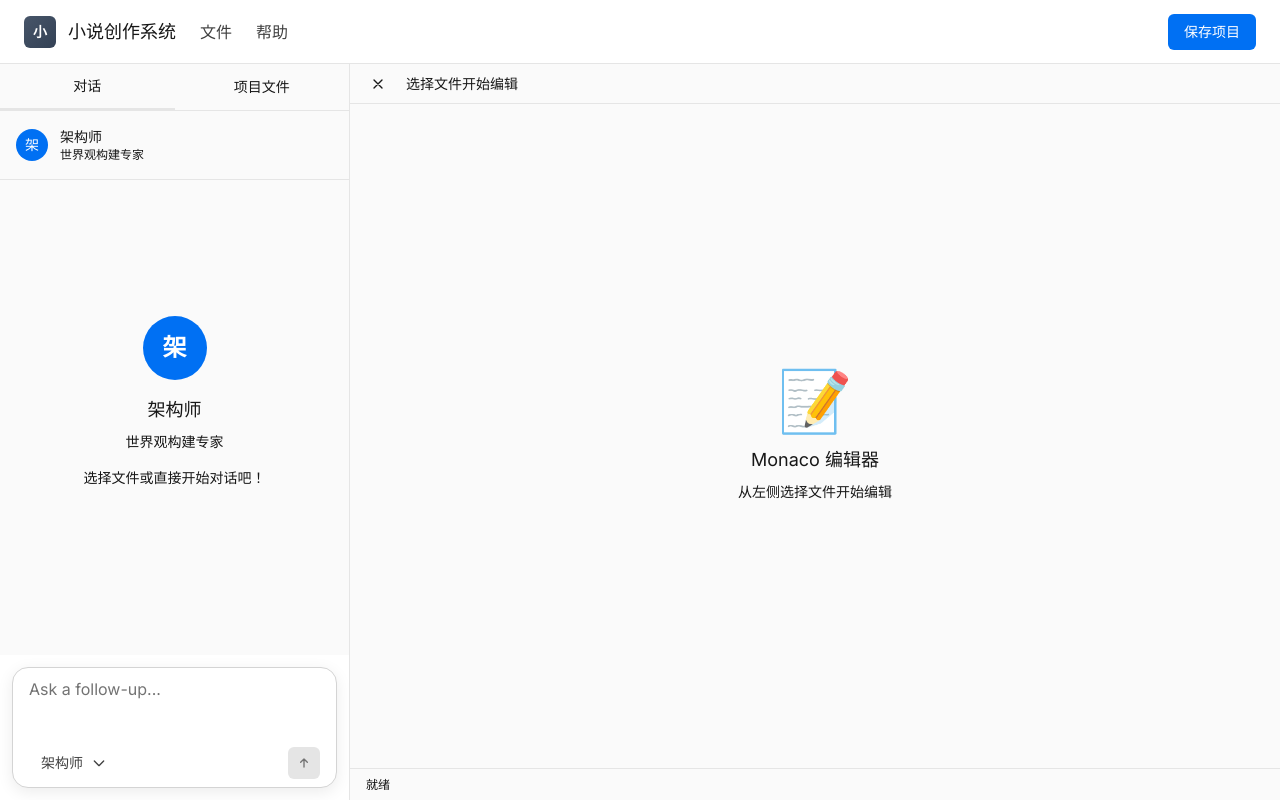
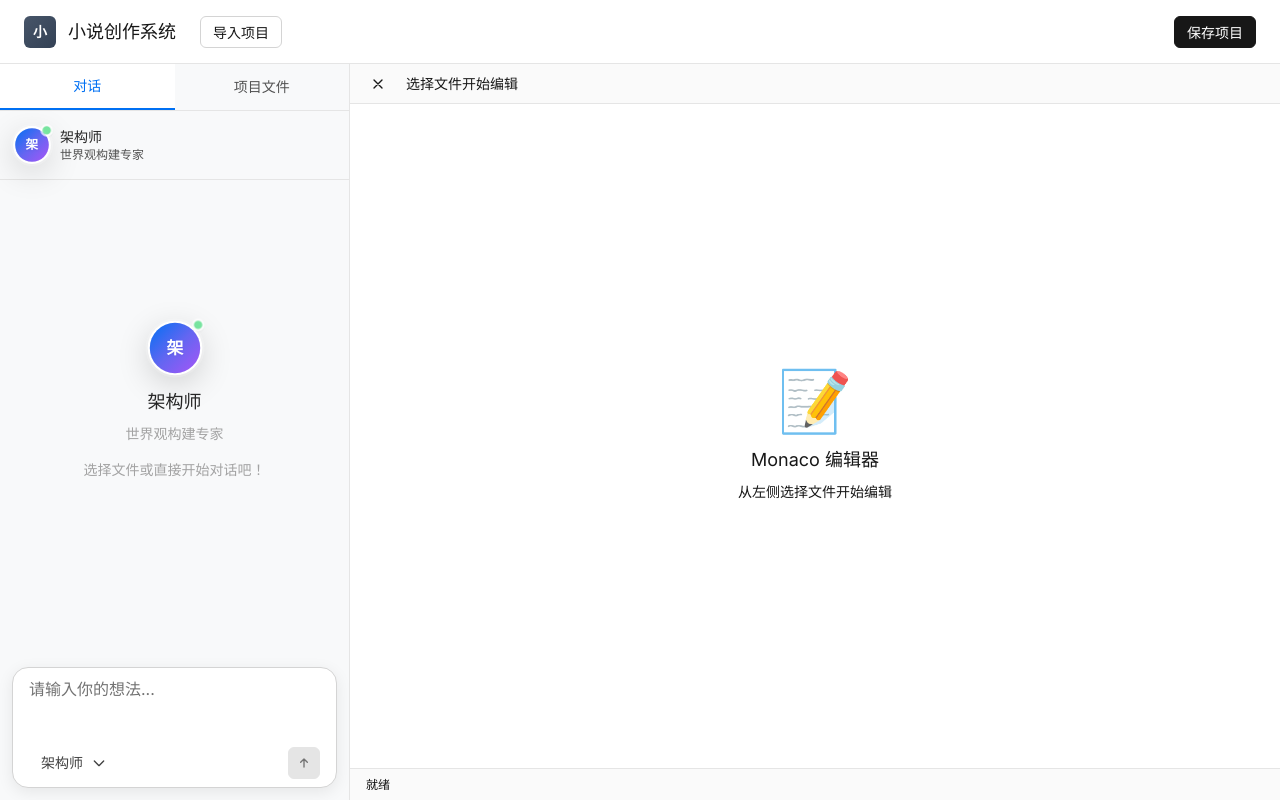
Before and after one commit to jiangxia/novel-sys-new, a React (Vite) app in the folder frontend/: page / in a window 1280 px wide. Built offline with nearby package versions, Linux system fonts and the light colour scheme.

Commit message:
style(frontend): 优化界面样式和布局
- 调整了多个组件的背景色、文字颜色等样式
- 优化了按钮、头像等元素的设计
- 统一了表单元素的样式
- 调整了部分布局结构

```diff
--- a/frontend/src/App.tsx
+++ b/frontend/src/App.tsx
@@ -581,15 +581,15 @@
           : sidebarCollapsed
             ? 'w-0 overflow-hidden'
             : 'w-[350px]'
-      } bg-card border-r border-border flex flex-col`}>
+      } border-r border-gray-200 flex flex-col`} style={{backgroundColor: '#F8F9FA'}}>
         {/* Tab Header */}
-        <div className="flex border-b border-border">
+        <div className="flex border-b border-gray-200">
           <button
             onClick={() => setActiveTab('chat')}
             className={`flex-1 px-4 py-3 text-sm font-medium transition-colors ${
               activeTab === 'chat'
-                ? 'text-primary border-b-2 border-primary bg-background'
-                : 'text-muted-foreground hover:text-foreground'
+                ? 'text-blue-600 border-b-2 border-blue-600 bg-white'
+                : 'text-gray-600 hover:text-gray-900'
             }`}
           >
             对话
@@ -598,8 +598,8 @@
             onClick={() => setActiveTab('files')}
             className={`flex-1 px-4 py-3 text-sm font-medium transition-colors ${
               activeTab === 'files'
-                ? 'text-primary border-b-2 border-primary bg-background'
-                : 'text-muted-foreground hover:text-foreground'
+                ? 'text-blue-600 border-b-2 border-blue-600 bg-white'
+                : 'text-gray-600 hover:text-gray-900'
             }`}
           >
             项目文件
@@ -611,17 +611,15 @@
           {activeTab === 'chat' && (
             <>
               {/* AI Role Indicator */}
-              <div className="p-4 border-b border-border bg-muted/30 flex-shrink-0">
+              <div className="p-4 border-b border-gray-200 flex-shrink-0" style={{backgroundColor: '#F8F9FA'}}>
                 <div className="flex items-center gap-3">
-                  <div className={`w-8 h-8 rounded-full ${currentRole.color} flex items-center justify-center`}>
-                    <span className="text-white text-sm font-medium">{currentRole.avatar}</span>
-                  </div>
+                  <RoleAvatar role={currentRole} size="sm" isActive={true} />
                   <div>
-                    <div className="text-sm font-medium">{currentRole.name}</div>
-                    <div className="text-xs text-muted-foreground">{currentRole.description}</div>
+                    <div className="text-sm font-medium text-gray-800">{currentRole.name}</div>
+                    <div className="text-xs text-gray-600">{currentRole.description}</div>
                   </div>
                   {selectedFile && (
-                    <div className="ml-auto text-xs text-muted-foreground">
+                    <div className="ml-auto text-xs text-gray-600">
                       正在处理: {selectedFile.name}
                     </div>
                   )}
@@ -632,12 +630,12 @@
               <div className="flex-1 p-4 overflow-y-auto space-y-4 min-h-0">
                 {chatMessages.length === 0 ? (
                   <div className="flex flex-col items-center justify-center h-full text-center">
-                    <div className={`w-16 h-16 rounded-full ${currentRole.color} flex items-center justify-center mb-4`}>
-                      <span className="text-white text-2xl font-bold">{currentRole.avatar}</span>
+                    <div className="mb-4">
+                      <RoleAvatar role={currentRole} size="lg" isActive={true} />
                     </div>
-                    <div className="text-lg font-medium mb-2">{currentRole.name}</div>
-                    <div className="text-sm text-muted-foreground mb-4">{currentRole.description}</div>
-                    <div className="text-sm text-muted-foreground">
+                    <div className="text-lg font-medium mb-2 text-gray-800">{currentRole.name}</div>
+                    <div className="text-sm text-gray-400 mb-4">{currentRole.description}</div>
+                    <div className="text-sm text-gray-400">
                       {selectedFile
                         ? `我可以帮您处理"${selectedFile.name}"文件的相关内容`
                         : '选择文件或直接开始对话吧！'}
@@ -647,25 +645,28 @@
                   chatMessages.map(message => (
                     <div key={message.id} className={`flex gap-3 ${message.role === 'user' ? 'justify-end' : ''}`}>
                       {message.role === 'assistant' && (
-                        <div className={`w-6 h-6 rounded-full ${currentRole.color} flex items-center justify-center mt-1 flex-shrink-0`}>
-                          <span className="text-white text-xs">{currentRole.avatar}</span>
+                        <div className="mt-1 flex-shrink-0">
+                          <RoleAvatar role={currentRole} size="sm" />
                         </div>
                       )}
                       <div className={`flex-1 ${message.role === 'user' ? 'max-w-[80%]' : ''}`}>
                         <div className={`rounded-lg p-3 text-sm ${
                           message.role === 'user'
-                            ? 'bg-primary text-primary-foreground ml-auto'
-                            : 'bg-muted'
+                            ? 'bg-gray-900 text-white ml-auto'
+                            : 'bg-gray-100 text-gray-900 border border-gray-200'
                         }`}>
                           {message.content}
                         </div>
-                        <div className="text-xs text-muted-foreground mt-1">
+                        <div className="text-xs text-gray-500 mt-1">
                           {new Date(message.timestamp).toLocaleTimeString()}
                         </div>
                       </div>
                       {message.role === 'user' && (
-                        <div className="w-6 h-6 rounded-full bg-muted flex items-center justify-center mt-1 flex-shrink-0">
-                          <span className="text-muted-foreground text-xs">我</span>
+                        <div className="mt-1 flex-shrink-0">
+                          <div className="w-6 h-6 rounded-full bg-gradient-to-br from-gray-600 to-gray-700
+                                          flex items-center justify-center shadow-[0_2px_8px_rgba(0,0,0,0.1)]">
+                            <span className="text-white text-xs font-medium">我</span>
+                          </div>
                         </div>
                       )}
                     </div>
@@ -675,16 +676,16 @@
                 {/* AI加载状态 */}
                 {isAILoading && (
                   <div className="flex gap-3">
-                    <div className={`w-6 h-6 rounded-full ${currentRole.color} flex items-center justify-center mt-1`}>
-                      <span className="text-white text-xs">{currentRole.avatar}</span>
+                    <div className="mt-1 flex-shrink-0">
+                      <RoleAvatar role={currentRole} size="sm" />
                     </div>
                     <div className="flex-1">
-                      <div className="bg-muted rounded-lg p-3 text-sm">
+                      <div className="bg-gray-100 rounded-lg p-3 text-sm border border-gray-200">
                         <div className="flex items-center gap-2">
-                          <div className="w-2 h-2 bg-muted-foreground rounded-full animate-bounce"></div>
-                          <div className="w-2 h-2 bg-muted-foreground rounded-full animate-bounce" style={{animationDelay: '0.1s'}}></div>
-                          <div className="w-2 h-2 bg-muted-foreground rounded-full animate-bounce" style={{animationDelay: '0.2s'}}></div>
-                          <span className="text-muted-foreground text-xs ml-2">{currentRole.name}正在思考...</span>
+                          <div className="w-2 h-2 bg-gray-500 rounded-full animate-bounce"></div>
+                          <div className="w-2 h-2 bg-gray-500 rounded-full animate-bounce" style={{animationDelay: '0.1s'}}></div>
+                          <div className="w-2 h-2 bg-gray-500 rounded-full animate-bounce" style={{animationDelay: '0.2s'}}></div>
+                          <span className="text-gray-600 text-xs ml-2">{currentRole.name}正在思考...</span>
                         </div>
                       </div>
                     </div>
@@ -726,10 +727,10 @@
                         disabled={isLoading}
                         className="hidden"
                       />
-                      <div className={`w-full px-4 py-3 rounded-md transition-colors cursor-pointer ${
+                      <div className={`w-full px-4 py-3 rounded-[6px] transition-colors cursor-pointer border font-medium ${
                         isLoading
-                          ? 'bg-muted text-muted-foreground cursor-not-allowed'
-                          : 'bg-primary text-primary-foreground hover:bg-primary/90'
+                          ? 'bg-gray-200 text-gray-500 cursor-not-allowed border-gray-200'
+                          : 'bg-gray-900 text-white hover:bg-gray-800 border-gray-900'
                       }`}>
                         {isLoading ? '验证中...' : '选择项目目录'}
                       </div>
@@ -742,8 +743,8 @@
               ) : (
                 <div className="flex-1 flex flex-col overflow-hidden">
                   {/* 项目信息 - 固定在顶部 */}
-                  <div className="border-b border-border p-4 flex-shrink-0">
-                    <h3 className="font-medium mb-1">{selectedProject.projectName}</h3>
+                  <div className="border-b border-gray-700 p-4 flex-shrink-0">
+                    <h3 className="font-medium mb-1 text-gray-200">{selectedProject.projectName}</h3>
                     <div className={`text-sm ${
                       selectedProject.hasValidStructure
                         ? 'text-green-600'
@@ -757,11 +758,11 @@
                   <div className="flex-1 overflow-y-auto min-h-0">
                     {/* 错误提示 */}
                     {!selectedProject.hasValidStructure && (
-                      <div className="p-4 bg-red-50 border border-red-200 rounded-md mx-4 mb-4">
-                        <h4 className="text-sm font-medium text-red-800 mb-2">
+                      <div className="p-4 bg-red-900/30 border border-red-700 rounded-md mx-4 mb-4">
+                        <h4 className="text-sm font-medium text-red-300 mb-2">
                           缺少必需目录：
                         </h4>
-                        <ul className="text-sm text-red-700 space-y-1">
+                        <ul className="text-sm text-red-400 space-y-1">
                           {selectedProject.missingDirectories.map(dir => (
                             <li key={dir}>• {dir}</li>
                           ))}
@@ -769,7 +770,7 @@
                         <div className="mt-3">
                           <button
                             onClick={() => setSelectedProject(null)}
-                            className="text-sm px-3 py-1 bg-red-100 text-red-800 rounded hover:bg-red-200 transition-colors"
+                            className="text-sm px-3 py-1 bg-white border border-gray-300 text-gray-900 rounded-[6px] hover:bg-gray-50 hover:border-gray-400 transition-colors font-medium"
                           >
                             重新选择
                           </button>
@@ -780,7 +781,7 @@
                     {/* 文件树展示 */}
                     {selectedProject.hasValidStructure && selectedProject.fileStructure && (
                       <div className="px-4">
-                        <div className="text-sm font-medium mb-4 text-green-800">
+                        <div className="text-sm font-medium mb-4 text-green-400">
                           🎉 项目加载成功，选择文件开始编辑：
                         </div>
 
@@ -817,16 +818,16 @@
                                 <div
                                   className={`flex items-center gap-2 p-2 rounded cursor-pointer transition-colors ${
                                     hasFiles
-                                      ? 'hover:bg-muted/50'
-                                      : 'text-muted-foreground cursor-not-allowed'
+                                      ? 'hover:bg-gray-800 text-gray-200'
+                                      : 'text-gray-500 cursor-not-allowed'
                                   }`}
                                   onClick={() => hasFiles && toggleDirectory(dirName)}
                                 >
                                   <span className="text-sm">
                                     {hasFiles ? (isExpanded ? '📂' : '📁') : '📁'}
                                   </span>
-                                  <span className="text-sm font-medium">{dirName}</span>
-                                  <span className="text-xs text-muted-foreground ml-auto">
+                                  <span className="text-sm font-medium text-gray-200">{dirName}</span>
+                                  <span className="text-xs text-gray-400 ml-auto">
                                     {files.length} 文件
                                   </span>
                                 </div>
@@ -839,14 +840,14 @@
                                         key={file.path}
                                         className={`flex items-center gap-2 p-2 rounded cursor-pointer transition-colors ${
                                           selectedFile?.path === file.path
-                                            ? 'bg-primary/10 border-l-2 border-primary'
-                                            : 'hover:bg-muted/30'
+                                            ? 'bg-blue-900/50 border-l-2 border-blue-400 text-gray-100'
+                                            : 'hover:bg-gray-800 text-gray-300'
                                         }`}
                                         onClick={() => handleFileClick(file)}
                                       >
                                         <span className="text-sm">{getFileIcon(file.name)}</span>
                                         <span className="text-sm flex-1">{file.name}</span>
-                                        <span className="text-xs text-muted-foreground">
+                                        <span className="text-xs text-gray-400">
                                           {file.size ? `${Math.round(file.size / 1024)}KB` : ''}
                                         </span>
                                       </div>
@@ -860,11 +861,11 @@
 
                       {/* 选中文件提示 */}
                       {selectedFile && (
-                        <div className="mt-4 p-3 bg-blue-50 border border-blue-200 rounded-md">
-                          <div className="text-sm text-blue-800">
+                        <div className="mt-4 p-3 bg-blue-900/30 border border-blue-700 rounded-md">
+                          <div className="text-sm text-blue-300">
                             已选中: <strong>{selectedFile.name}</strong>
                           </div>
-                          <div className="text-xs text-blue-600 mt-1">
+                          <div className="text-xs text-blue-400 mt-1">
                             点击"对话"标签开始AI辅助创作
                           </div>
                         </div>
@@ -939,7 +940,7 @@
         </div>
 
         {/* Editor Area */}
-        <div className="flex-1 bg-background">
+        <div className="flex-1" style={{backgroundColor: '#FFFFFF'}}>
           {activeTabId ? (
             (() => {
               const activeTab = openTabs.find(tab => tab.id === activeTabId)
@@ -1003,7 +1004,7 @@
               <>
                 <span>{openTabs.find(tab => tab.id === activeTabId)?.language || ''}</span>
                 <button
-                  className="text-primary hover:underline"
+                  className="text-gray-700 hover:text-gray-900 hover:underline transition-colors"
                   onClick={() => activeTabId && saveFile(activeTabId)}
                 >
                   保存 (Ctrl+S)
--- a/frontend/src/components/ChatInput.tsx
+++ b/frontend/src/components/ChatInput.tsx
@@ -24,7 +24,7 @@
   const hasContent = value.trim().length > 0;
 
   return (
-    <div className="px-3 py-3 bg-white">
+    <div className="px-3 py-3" style={{backgroundColor: '#F8F9FA'}}>
       {/* V0紧凑一体化输入容器 */}
       <div className="border border-gray-300 rounded-[16px] bg-white shadow-[0_4px_16px_rgba(0,0,0,0.08)]
                       focus-within:border-gray-400 focus-within:shadow-[0_6px_20px_rgba(0,0,0,0.12)]
@@ -38,7 +38,7 @@
                      bg-transparent border-none outline-none resize-none
                      text-[16px] leading-[1.4] text-gray-900 placeholder-gray-500
                      font-sans overflow-hidden"
-          placeholder="Ask a follow-up..."
+          placeholder="请输入你的想法..."
           onKeyDown={(e) => {
             if (e.key === 'Enter' && !e.shiftKey) {
               e.preventDefault()
@@ -75,10 +75,10 @@
             onClick={onSend}
             disabled={isLoading || !hasContent}
             className={`w-8 h-8 rounded-[6px] flex items-center justify-center
-                       transition-all duration-200 ease-out
+                       transition-all duration-200 ease-out border
               ${hasContent && !isLoading
-                ? 'bg-gray-900 hover:bg-gray-800 text-white'
-                : 'bg-gray-200 text-gray-500 cursor-not-allowed'
+                ? 'bg-gray-900 hover:bg-gray-800 text-white border-gray-900'
+                : 'bg-gray-200 text-gray-500 cursor-not-allowed border-gray-200'
               }`}
           >
             {isLoading ? (
--- a/frontend/src/components/Navbar.tsx
+++ b/frontend/src/components/Navbar.tsx
@@ -21,34 +21,26 @@
           <h1 className="text-lg font-medium text-gray-900 hidden sm:block">小说创作系统</h1>
         </div>
 
-        {/* 左侧文字按钮 - 完全模仿md.doocs.org */}
-        <div className="hidden md:flex items-center gap-6">
-          <button
+        {/* 左侧文字按钮 */}
+        <div className="hidden md:flex items-center">
+          <Button
+            variant="secondary"
+            size="sm"
             onClick={onImportProject}
-            className="text-base font-normal text-gray-700 hover:text-gray-900
-                       transition-colors duration-150"
           >
-            文件
-          </button>
-          <button
-            onClick={onShowHelp}
-            className="text-base font-normal text-gray-700 hover:text-gray-900
-                       transition-colors duration-150"
-          >
-            帮助
-          </button>
+            导入项目
+          </Button>
         </div>
       </div>
 
       {/* 右侧：保存按钮 */}
       <div className="flex items-center gap-4 flex-shrink-0">
-        <button
-          className="bg-blue-600 hover:bg-blue-700 text-white
-                     px-4 py-2 rounded-[6px] font-medium text-sm
-                     transition-colors duration-150"
+        <Button
+          variant="primary"
+          size="sm"
         >
           保存项目
-        </button>
+        </Button>
       </div>
     </nav>
   )
--- a/frontend/src/components/RoleAvatar.tsx
+++ b/frontend/src/components/RoleAvatar.tsx
@@ -15,10 +15,10 @@
 
 const RoleAvatar = ({ role, size = 'md', isActive = false }: RoleAvatarProps) => {
   const roleStyles = {
-    architect: 'from-slate-600 to-slate-700',
-    planner: 'from-blue-600 to-blue-700',
-    writer: 'from-emerald-600 to-emerald-700',
-    director: 'from-amber-600 to-amber-700'
+    architect: 'from-blue-500 via-indigo-500 to-purple-500',
+    planner: 'from-green-500 via-emerald-500 to-teal-500',
+    writer: 'from-purple-500 via-pink-500 to-rose-500',
+    director: 'from-orange-500 via-amber-500 to-yellow-500'
   }
 
   const sizes = {
@@ -31,18 +31,18 @@
     <div className="relative group">
       <div className={`
         ${sizes[size]} bg-gradient-to-br ${roleStyles[role.id as keyof typeof roleStyles]}
-        flex items-center justify-center rounded-[12px]
-        shadow-card ring-1 ring-white/20
-        transition-all duration-normal ease-out
-        ${isActive ? 'ring-offset-2 ring-offset-white shadow-deep scale-105' : ''}
-        group-hover:shadow-deep group-hover:scale-105
+        flex items-center justify-center rounded-full
+        shadow-[0_4px_16px_rgba(0,0,0,0.1)] ring-1 ring-white/20
+        transition-all duration-200 ease-out
+        ${isActive ? 'ring-2 ring-white ring-offset-2 ring-offset-background shadow-[0_8px_32px_rgba(0,0,0,0.2)] scale-105' : ''}
+        group-hover:shadow-[0_8px_32px_rgba(0,0,0,0.2)] group-hover:scale-105
       `}>
-        <span className="text-white font-semibold tracking-wide">
+        <span className="text-white font-semibold tracking-wide drop-shadow-sm">
           {role.avatar}
         </span>
         {isActive && (
           <div className="absolute -top-1 -right-1 w-3 h-3 bg-green-400
-                          rounded-full border-2 border-white animate-pulse"></div>
+                          rounded-full border-2 border-white animate-pulse shadow-sm"></div>
         )}
       </div>
     </div>
--- a/frontend/src/components/ui/Button.tsx
+++ b/frontend/src/components/ui/Button.tsx
@@ -1,7 +1,7 @@
 import { ReactNode } from 'react';
 
 interface ButtonProps {
-  variant?: 'primary' | 'secondary' | 'text';
+  variant?: 'primary' | 'secondary' | 'ghost' | 'text';
   size?: 'sm' | 'md' | 'lg';
   children: ReactNode;
   disabled?: boolean;
@@ -10,9 +10,10 @@
 
 const Button = ({ variant = 'primary', size = 'md', children, ...props }: ButtonProps) => {
   const variants = {
-    primary: 'bg-gray-900 text-white hover:bg-gray-800 shadow-card',
-    secondary: 'bg-white border border-gray-300 text-gray-700 hover:bg-gray-50 hover:border-gray-400',
-    text: 'text-gray-700 hover:text-gray-900 hover:bg-gray-100'
+    primary: 'bg-gray-900 text-white hover:bg-gray-800 border border-gray-900',
+    secondary: 'bg-white border border-gray-300 text-gray-900 hover:bg-gray-50 hover:border-gray-400',
+    ghost: 'bg-transparent border border-transparent text-gray-700 hover:bg-gray-100 hover:text-gray-900',
+    text: 'bg-transparent border border-transparent text-gray-700 hover:text-gray-900 hover:bg-gray-100'
   }
 
   const sizes = {
@@ -25,8 +26,8 @@
     <button
       className={`
         ${variants[variant]} ${sizes[size]}
-        rounded-button font-medium
-        transition-all duration-fast ease-out
+        rounded-[6px] font-medium
+        transition-all duration-150 ease-out
         hover:scale-[1.02] active:scale-[0.98]
         disabled:opacity-50 disabled:cursor-not-allowed disabled:transform-none
       `}
--- a/frontend/tailwind.config.js
+++ b/frontend/tailwind.config.js
@@ -17,6 +17,10 @@
         },
         blue: {
           500: '#0070f3', 600: '#0070f3', 700: '#0056b3'
+        },
+        v0: {
+          sidebar: '#F8F9FA',
+          editor: '#FFFFFF'
         }
       },
       spacing: {
```
